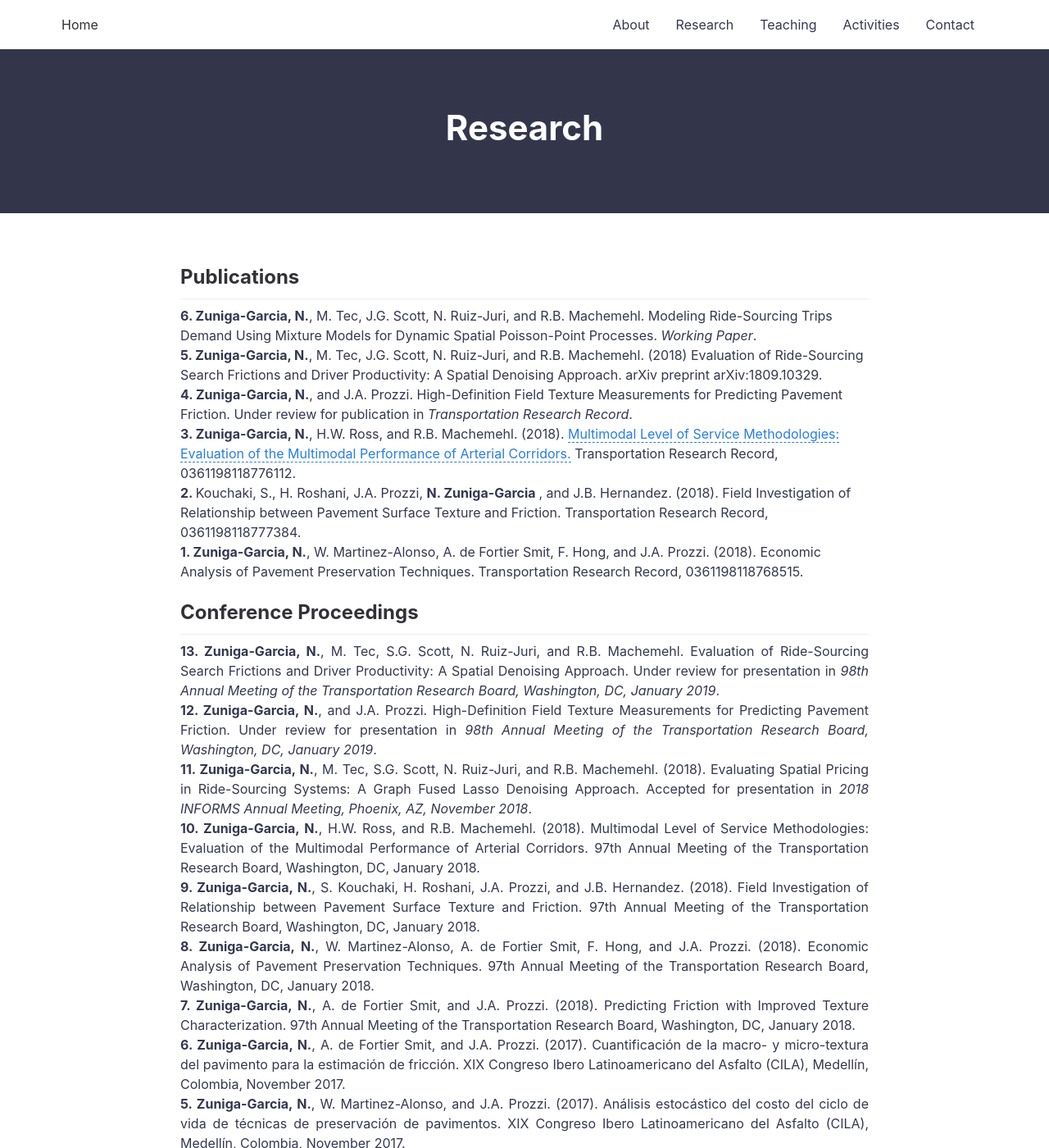
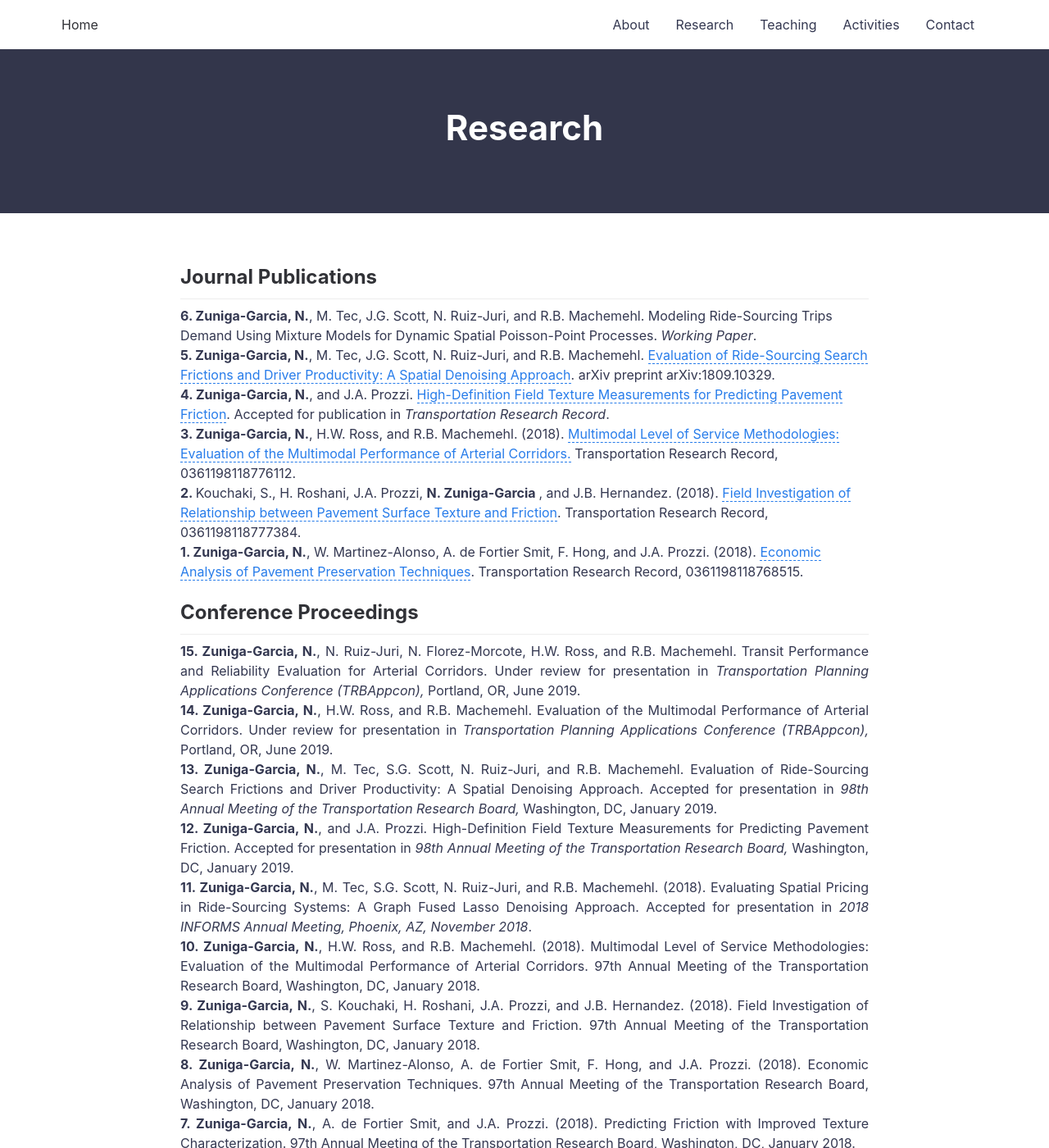
Before and after one commit to nzunigag/nzunigag.github.io, a Jekyll site: the page built from research.md, in a window 1280 px wide and 1400 px high. Shown: the whole window at 82% size. Built offline with Jekyll 4.4.1, drawn with Linux system fonts in a browser that asks for light colours; some of the changed text lies outside the part shown.

Commit message:
Update research.md

```diff
--- a/research.md
+++ b/research.md
@@ -6,30 +6,33 @@ permalink: /research/
 
 
 
-## Publications
+## Journal Publications
 ___
 <b>6. Zuniga-Garcia, N.</b>, M. Tec, J.G. Scott, N. Ruiz-Juri, and R.B. Machemehl. Modeling Ride-Sourcing Trips Demand Using Mixture Models for Dynamic Spatial Poisson-Point Processes. <i> Working Paper</i>.
 <br>
-<b>5. Zuniga-Garcia, N.</b>, M. Tec, J.G. Scott, N. Ruiz-Juri, and R.B. Machemehl. (2018) Evaluation of Ride-Sourcing Search Frictions and Driver Productivity: A Spatial Denoising Approach. arXiv preprint arXiv:1809.10329.
+<b>5. Zuniga-Garcia, N.</b>, M. Tec, J.G. Scott, N. Ruiz-Juri, and R.B. Machemehl. [Evaluation of Ride-Sourcing Search Frictions and Driver Productivity: A Spatial Denoising Approach](../research/pub/2019_Ridesourcing.pdf). arXiv preprint arXiv:1809.10329.
 <br>
-<b>4. Zuniga-Garcia, N.</b>, and J.A. Prozzi. High-Definition Field Texture Measurements for Predicting Pavement Friction. Under review for publication in <i>Transportation Research Record</i>.
+<b>4. Zuniga-Garcia, N.</b>, and J.A. Prozzi. [High-Definition Field Texture Measurements for Predicting Pavement Friction](../research/pub/2019_Friction.pdf). Accepted for publication in <i>Transportation Research Record</i>.
 <br>
-<b>3. Zuniga-Garcia, N.</b>, H.W. Ross, and R.B. Machemehl. (2018). [Multimodal Level of Service Methodologies: Evaluation of the Multimodal Performance of Arterial Corridors.](../research/pub/Multimodal Level of Service.pdf) Transportation Research Record, 0361198118776112.
+<b>3. Zuniga-Garcia, N.</b>, H.W. Ross, and R.B. Machemehl. (2018). [Multimodal Level of Service Methodologies: Evaluation of the Multimodal Performance of Arterial Corridors.](../research/pub/2018_MMLOS.pdf) Transportation Research Record, 0361198118776112.
 <br>
-<b>2. </b> Kouchaki, S., H. Roshani, J.A. Prozzi, <b> N. Zuniga-Garcia </b>, and J.B. Hernandez. (2018). Field Investigation of Relationship between Pavement Surface Texture and Friction. Transportation Research Record, 0361198118777384.
+<b>2. </b> Kouchaki, S., H. Roshani, J.A. Prozzi, <b> N. Zuniga-Garcia </b>, and J.B. Hernandez. (2018). [Field Investigation of Relationship between Pavement Surface Texture and Friction](../research/pub/2018_Friction.pdg). Transportation Research Record, 0361198118777384.
 <br>
-<b>1. Zuniga-Garcia, N.</b>, W. Martinez-Alonso, A. de Fortier Smit, F. Hong, and J.A. Prozzi. (2018). Economic Analysis of Pavement Preservation Techniques. Transportation Research Record, 0361198118768515.
+<b>1. Zuniga-Garcia, N.</b>, W. Martinez-Alonso, A. de Fortier Smit, F. Hong, and J.A. Prozzi. (2018). [Economic Analysis of Pavement Preservation Techniques](../research/pub/2018_LCCA). Transportation Research Record, 0361198118768515.
 
 
 ## Conference Proceedings
 ___
 <p align="justify">
-<b>13. Zuniga-Garcia, N.</b>, M. Tec, S.G. Scott, N. Ruiz-Juri, and R.B. Machemehl. Evaluation of Ride-Sourcing Search Frictions and Driver Productivity: A Spatial Denoising Approach. Under review for presentation in <i>98th Annual Meeting of the Transportation Research Board, Washington, DC, January 2019</i>.
+<b>15. Zuniga-Garcia, N.</b>, N. Ruiz-Juri, N. Florez-Morcote, H.W. Ross, and R.B. Machemehl. Transit Performance and Reliability Evaluation for Arterial Corridors.  Under review for presentation in <i>Transportation Planning Applications Conference (TRBAppcon),</i> Portland, OR, June 2019.
 <br>
-<b>12. Zuniga-Garcia, N.</b>, and J.A. Prozzi. High-Definition Field Texture Measurements for Predicting Pavement Friction. Under review for presentation in <i> 98th Annual Meeting of the Transportation Research Board, Washington, DC, January 2019</i>.
+<b>14. Zuniga-Garcia, N.</b>, H.W. Ross, and R.B. Machemehl. Evaluation of the Multimodal Performance of Arterial Corridors.  Under review for presentation in <i>Transportation Planning Applications Conference (TRBAppcon),</i> Portland, OR, June 2019.
 <br>
-<b>11. Zuniga-Garcia, N.</b>, M. Tec, S.G. Scott, N. Ruiz-Juri, and R.B. Machemehl. (2018). Evaluating Spatial Pricing in Ride-Sourcing Systems: A
-Graph Fused Lasso Denoising Approach. Accepted for presentation in <i> 2018 INFORMS Annual Meeting, Phoenix, AZ, November 2018</i>.
+<b>13. Zuniga-Garcia, N.</b>, M. Tec, S.G. Scott, N. Ruiz-Juri, and R.B. Machemehl. Evaluation of Ride-Sourcing Search Frictions and Driver Productivity: A Spatial Denoising Approach. Accepted for presentation in <i>98th Annual Meeting of the Transportation Research Board,</i> Washington, DC, January 2019.
+<br>
+<b>12. Zuniga-Garcia, N.</b>, and J.A. Prozzi. High-Definition Field Texture Measurements for Predicting Pavement Friction. Accepted for presentation in <i> 98th Annual Meeting of the Transportation Research Board,</i> Washington, DC, January 2019.
+<br>
+<b>11. Zuniga-Garcia, N.</b>, M. Tec, S.G. Scott, N. Ruiz-Juri, and R.B. Machemehl. (2018). Evaluating Spatial Pricing in Ride-Sourcing Systems: A Graph Fused Lasso Denoising Approach. Accepted for presentation in <i> 2018 INFORMS Annual Meeting, Phoenix, AZ, November 2018</i>.
 <br>
 <b>10. Zuniga-Garcia, N.</b>, H.W. Ross, and R.B. Machemehl. (2018). Multimodal Level of Service Methodologies: Evaluation of the Multimodal Performance of Arterial Corridors. 97th Annual Meeting of the Transportation Research Board, Washington, DC, January 2018.
 <br>
@@ -72,3 +75,9 @@ Trips Using the Graph-Fused Lasso for Total Variation Denoising (Master's Thesis
 <br>
 <b>1. Zuniga-Garcia, N.</b> (2012). Propuesta de una metodología para la evaluación del desempeño de tratamientos superficiales en laboratorio (Licentiate's Thesis). University of Costa Rica, San José, Costa Rica.
 </p>
+
+## Magazine Publications
+____
+<p align="justify">
+<b>3. Zuniga-Garcia, N.</b> and J.A. Prozzi.(2018, Sept). Análisis probabilístico del costo del ciclo de vida de técnicas de preservación de pavimentos. Revista Asfalto y Pavimentación, VIII(30), 23-31.
+</p>
```
